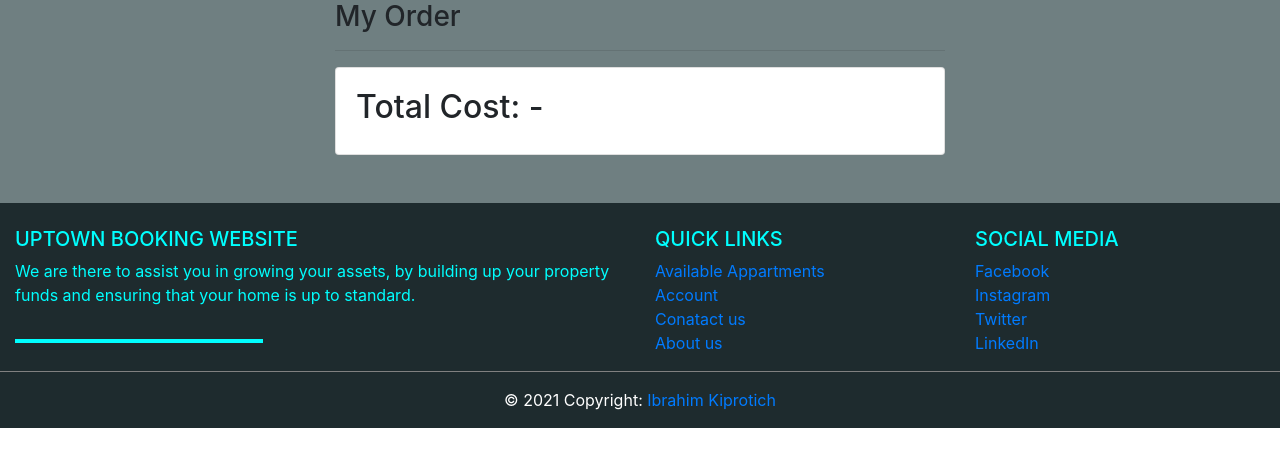
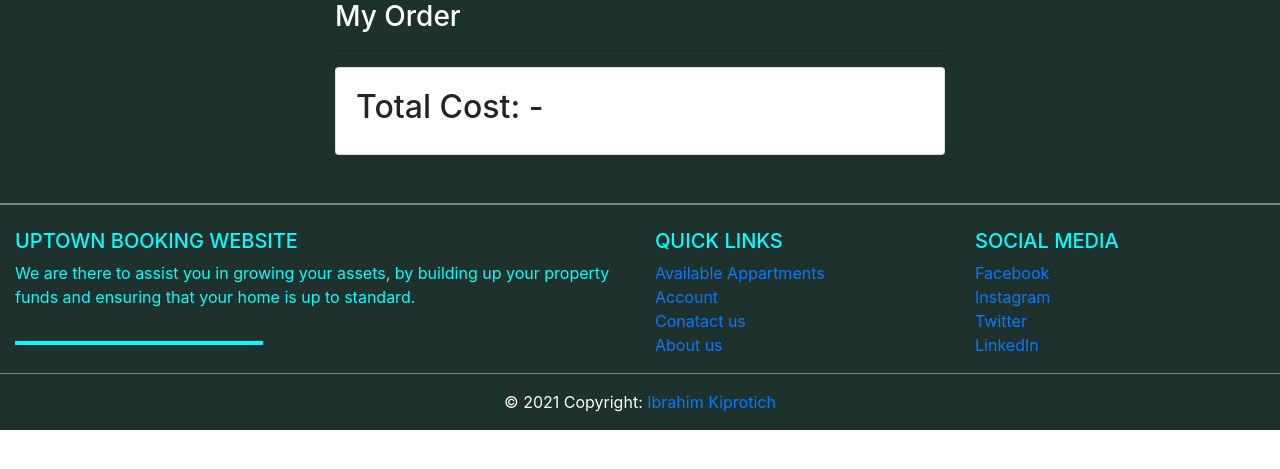
Before and after one commit to Rubyroy12/property-booking, a Django app: page /property/order/ in a window 1280 px wide. Shown: the part 57-526 px from the top of the page. Run offline with Django 3.2, Linux system fonts and the light colour scheme; data that the repository does not hold is empty; some libraries are stand-ins or nearby versions.

Commit message:
merge colors

```diff
--- a/bookingapp/templates/cart.html
+++ b/bookingapp/templates/cart.html
@@ -3,7 +3,7 @@
 {% load static %}
 {% block content %}
 
-<div class="container-fluid" style="background-color: rgb(111, 127, 129); height: 70vh">
+<div class="container-fluid" style="background-color: rgb(31, 49, 45); height: 70vh">
 
     <h2>My cart</h2>
     <hr>
--- a/bookingapp/templates/footer.html
+++ b/bookingapp/templates/footer.html
@@ -1,5 +1,5 @@
 <!-- Footer -->
-<footer class="page-footer font-small blue pt-4 " style="background-color: rgb(30, 43, 46); color: aqua;">
+<footer class="page-footer font-small blue pt-4 " style="background-color: rgb(31, 49, 45);; color: aqua;border-top: 2px solid grey;">
 
     <!-- Footer Links -->
     <div class="container-fluid text-center text-md-left">
--- a/bookingapp/templates/order.html
+++ b/bookingapp/templates/order.html
@@ -2,13 +2,13 @@
 {% load bootstrap4 %}
 {% load static%}
 {% block content %}
-<div class="container-fluid" style="background-color: rgb(111, 127, 129);">
+<div class="container-fluid" style="background-color: rgb(31, 49, 45);">
 
     <div class="row">
         <div class="col-md-3"></div>
 
         <div class="col-md-6">
-            <h3>My Order</h3>
+            <h3 class="text-white">My Order</h3>
             <hr>
 
             {% for order in order%}
--- a/bookingapp/templates/profile.html
+++ b/bookingapp/templates/profile.html
@@ -2,7 +2,7 @@
 {% load bootstrap4 %}
 {% load static %}
 {%block content %}
-<div class="container-fluid bg-dark text-white" style="height:65vh">
+<div class="container-fluid bg-dark text-white" style="background-color: rgb(31, 49, 45);height:65vh">
 
     <div class="row">
         <div class="col-md-2"></div>
--- a/bookingapp/templates/property.html
+++ b/bookingapp/templates/property.html
@@ -2,7 +2,7 @@
 {% load bootstrap4%}
 {% load static %}
 {% block content %}
-<div class="container-fluid" style="background-color: rgb(134, 163, 168);">
+<div class="container-fluid" style="background-color: rgb(31, 49, 45);">
     <div class="h2" style="height:15vh;background-color:rgb(28, 41, 41);color: aqua; display: flex; justify-content:center;align-items:center">Home is where the heart is.</div>
     <div class="row m-4">
         {% for property in property %}
```
